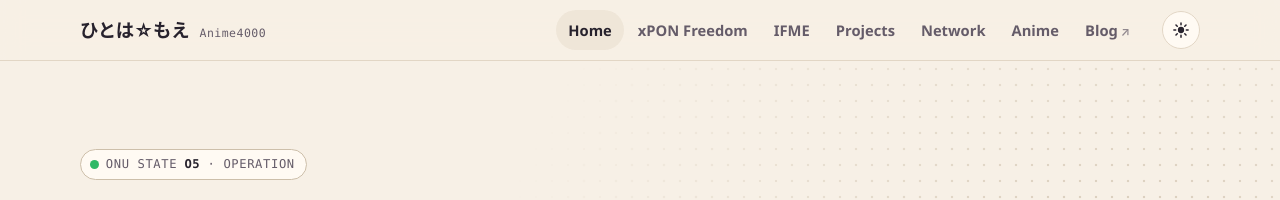
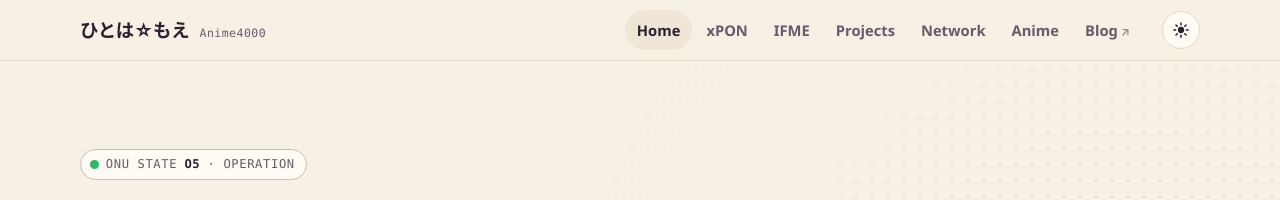
Before and after one commit to Anime4000/anime4000.github.io, a Jekyll site: the page built from index.html, in a window 1280 px wide. Shown: the top 200 px of the page. Built offline with Jekyll 4.4.1, drawn with Linux system fonts in a browser that asks for light colours.

Commit message:
Update nav.yml

```diff
--- a/_data/nav.yml
+++ b/_data/nav.yml
@@ -1,6 +1,6 @@
 - title: Home
   url: /
-- title: xPON Freedom
+- title: xPON
   url: /pon/
 - title: IFME
   url: /ifme/
```
